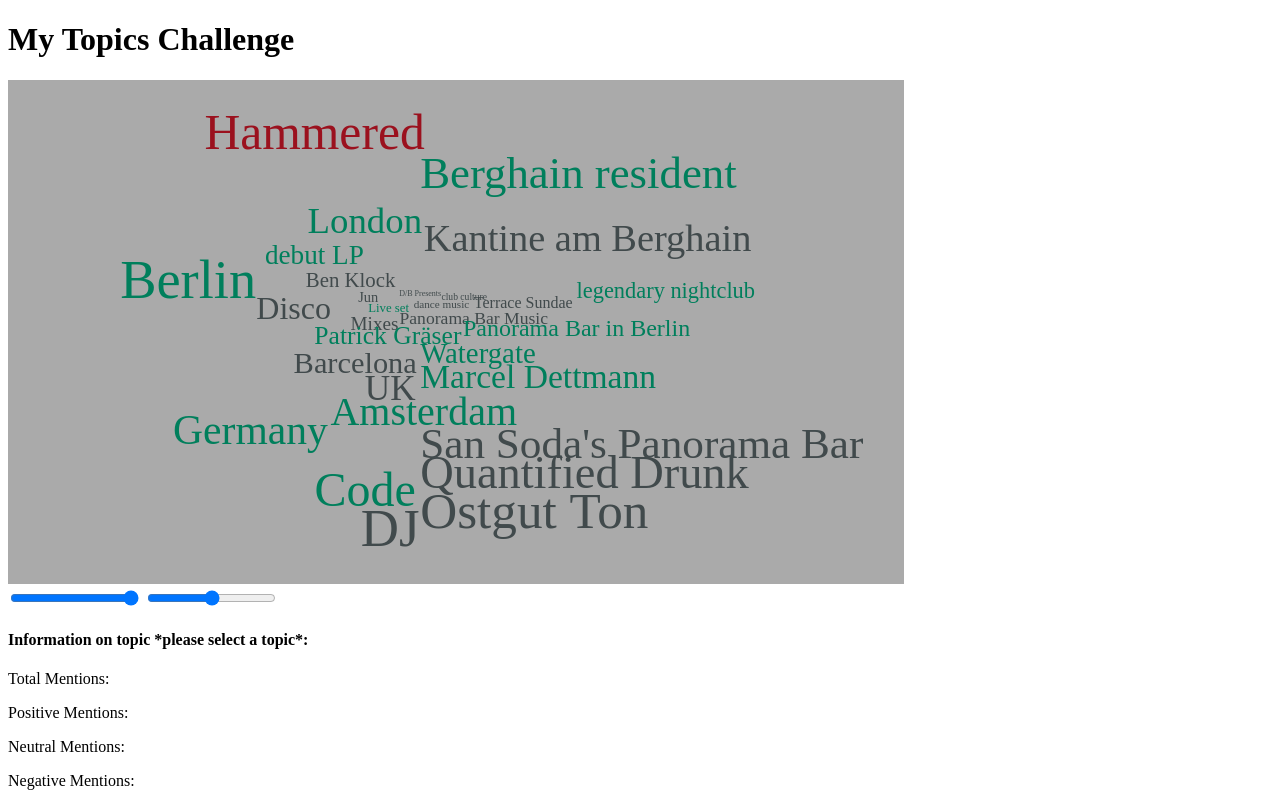
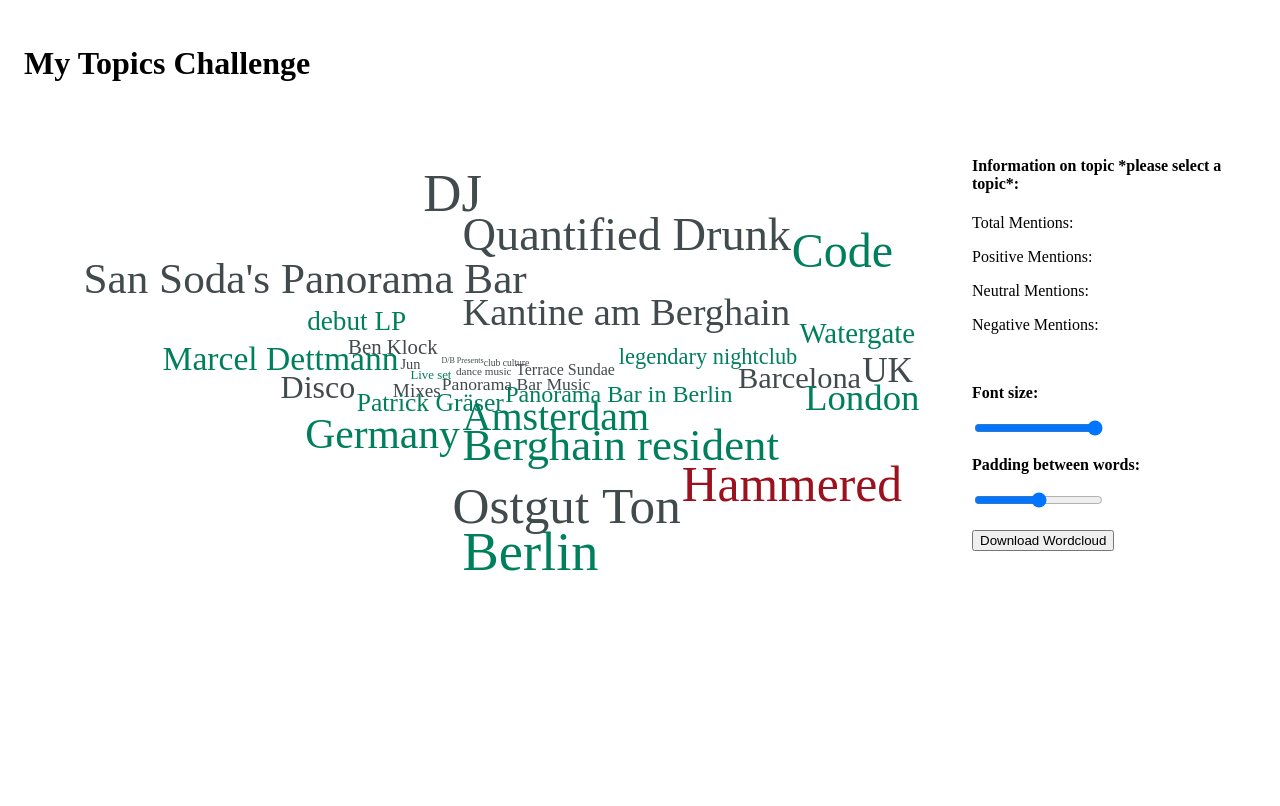
Before and after one commit to tymscar/javascript-wordcloud, a plain HTML site: page index.html in a window 1280 px wide. Drawn offline with Linux system fonts and the light colour scheme.

Commit message:
Added necessary css and finished working prototype

```diff
--- a/index.html
+++ b/index.html
@@ -8,21 +8,36 @@
     <title>My Topics Challenge</title>
     <meta name="author" content="tymscar">
 
-    <link rel="stylesheet" href="styles.css">
+    <link rel="stylesheet" href="./styles.css">
 
 </head>
 
 <body>
-    <h1>My Topics Challenge</h1>
+    <div class="grid-container">
+        <h1 class="title">My Topics Challenge</h1>
+        <div id="canvas-container">
             <canvas id="cloudCanvas"></canvas>
+        </div>
+
         <div class="div_details">
-        <input type="range" min="5" max="10" value="10" class="slider" id="fontSlider">
-        <input type="range" min="10" max="20" value="15" class="slider" id="paddingSlider">
             <h4 id="topicHeader">Information on topic *please select a topic*:</h4>
             <p id="totalParagraph">Total Mentions: </p>
             <p id="positiveParagraph">Positive Mentions: </p>
             <p id="neutralParagraph">Neutral Mentions: </p>
             <p id="negativeParagraph">Negative Mentions: </p>
+            <br>
+            <div>
+                <p><b>Font size:</b></p>
+                <input type="range" min="5" max="10" value="10" class="slider" id="fontSlider">
+            </div>
+            <div>
+                <p><b>Padding between words:</b></p>
+                <input type="range" min="10" max="20" value="15" class="slider" id="paddingSlider">
+            </div>
+            <br>
+            <button type="button" id="download_button">Download Wordcloud</button>
+
+        </div>
     </div>
     <script type="module" src="main.js"></script>
 </body>
--- a/main.js
+++ b/main.js
@@ -14,6 +14,7 @@
   const topics = topicsJson["topics"]
   return topics
 }
+
 
 
 getTopicsJson("topics.json").then(topicsJson => {
--- a/modules/cloud.js
+++ b/modules/cloud.js
@@ -16,8 +16,25 @@
         this.drawingOffset = 0
 
         this.context = this.canvas.getContext('2d')
-        this.canvas.width = window.innerWidth * 0.7
+        this.canvas.width = document.getElementById("canvas-container").offsetWidth
         this.canvas.height = this.canvas.width * 0.5625
+
+        this.canvasToWindowRatio = this.canvas.width / window.innerWidth
+
+        window.addEventListener('resize', this.windowResizeHandler);
+
+        document.getElementById("download_button").addEventListener("click", this.downloadButtonHandler)
+    }
+
+    downloadButtonHandler = (event) => {
+        const img = this.canvas.toDataURL("image/png");
+        document.write('<img src="' + img + '"/>');
+    }
+
+    windowResizeHandler = (event) => {
+        this.canvas.width = window.innerWidth * this.canvasToWindowRatio
+        this.canvas.height = this.canvas.width * 0.5625
+        this.orderCloud()
     }
 
     mouseClickHandler = (event) => {
@@ -33,9 +50,9 @@
             if (topic.contains([canvasX - this.drawingOffset[0], canvasY - this.drawingOffset[1]])) {
                 topicHeader.innerHTML = `Information on topic "${topic.label}":`
                 totalParagraph.innerHTML = `Total Mentions: ${topic.volume}`
-                positiveParagraph.innerHTML = `Positive Mentions: ${topic.sentiment["positive"]}`
-                neutralParagraph.innerHTML = `Neutral Mentions: ${topic.sentiment["neutral"]}`
-                negativeParagraph.innerHTML = `Negative Mentions: ${topic.sentiment["negative"]}`
+                positiveParagraph.innerHTML = `Positive Mentions: <span style="color: green">${topic.sentiment["positive"]}</span>`
+                neutralParagraph.innerHTML = `Neutral Mentions: <span style="color: black">${topic.sentiment["neutral"]}</span>`
+                negativeParagraph.innerHTML = `Negative Mentions: <span style="color: red">${topic.sentiment["negative"]}</span>`
             }
         })
     };
@@ -51,7 +68,7 @@
     }
 
     drawCloud = () => {
-        this.context.fillStyle = "#aaaaaa"
+        this.context.fillStyle = "#ffffff"
         this.context.fillRect(0, 0, this.canvas.width, this.canvas.height)
         this.topics.forEach(topic => {
             this.context.fillStyle = "#414a4c"
--- a/styles.css
+++ b/styles.css
@@ -0,0 +1,19 @@
+.grid-container {
+    display: grid;
+    grid-template-columns: 3fr 1fr;
+    grid-template-areas: "title title";
+}
+
+.title {
+    grid-area: title;
+    text-align: left;
+    padding: 1rem;
+}
+
+.div_details {
+    padding:1rem;
+}
+
+#canvas-container {
+    width: 100%;
+}
```
Lines whose indentation alone changed are shown as unchanged.
